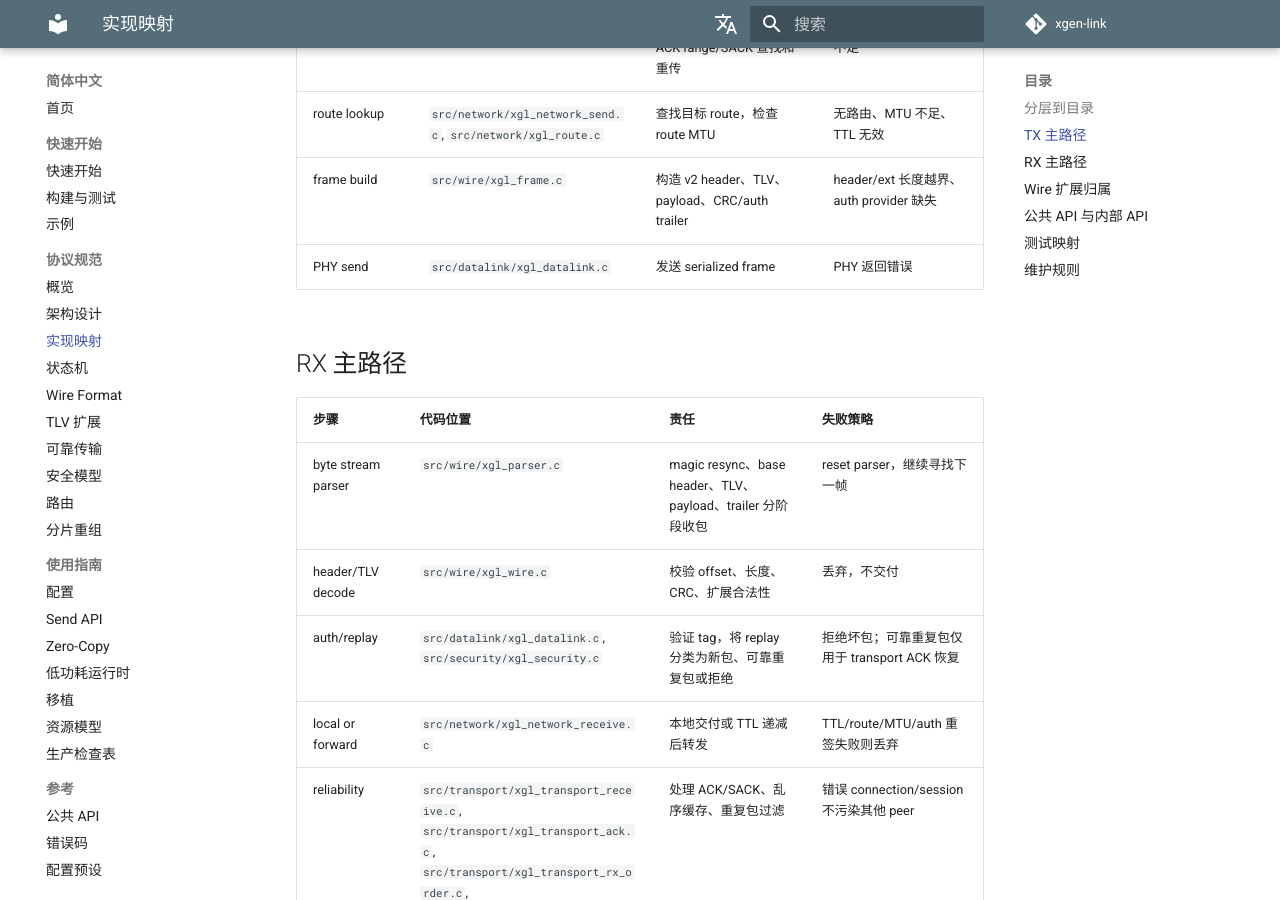
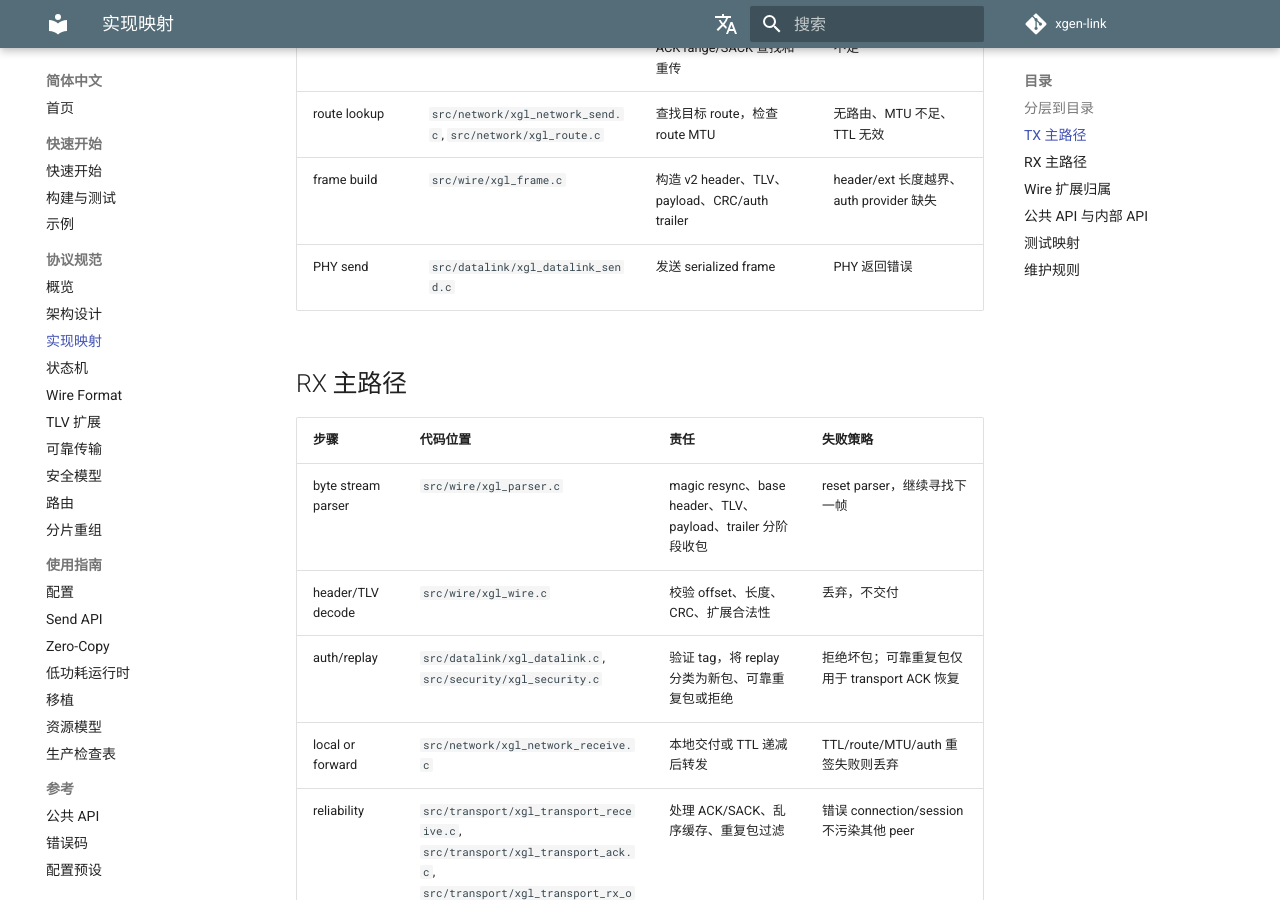
Before and after one commit to X-Gen-Lab/xgen-link, an MkDocs documentation site: the page built from docs/zh/protocol/implementation-map.md, in a window 1280 px wide and 900 px high, scrolled down 2087 px. Built offline with MkDocs 1.6.1 and Material for MkDocs 9.7.7, drawn with Linux system fonts in a browser that asks for light colours; comment, search, counter and statistics services are not loaded.

Commit message:
docs: update datalink implementation map

```diff
--- a/docs/zh/protocol/implementation-map.md
+++ b/docs/zh/protocol/implementation-map.md
@@ -9,7 +9,7 @@
 | API | `src/api` | `xgl.h`, `xgl_config.h`, `xgl_types.h` | `xgl_instance.c`, `xgl_send.c`, `xgl_stats.c`, `xgl_config.c` | 用户只通过 handle、config、send、run、stats 进入协议栈 |
 | Wire | `src/wire` | `xgl/internal/xgl_wire.h`, `xgl/internal/xgl_frame.h`, `xgl/internal/xgl_parser.h` | `xgl_wire.c`, `xgl_frame.c`, `xgl_parser.c`, `xgl_crc.c` | wire 编解码按 offset 手写，不依赖 packed struct |
 | Security | `src/security` | `xgl/internal/xgl_security.h` | `xgl_security.c` | replay window 按 source、connection、session、packet 隔离 |
-| Datalink | `src/datalink` | `xgl/internal/xgl_datalink.h` | `xgl_datalink.c` | 未通过 CRC/auth/replay 的 frame 不进入 network |
+| Datalink | `src/datalink` | `xgl/internal/xgl_datalink.h` | `xgl_datalink.c`, `xgl_datalink_send.c` | 未通过 CRC/auth/replay 的 frame 不进入 network |
 | Network | `src/network` | `xgl/internal/xgl_network.h`, `xgl/internal/xgl_route.h` | `xgl_network.c`, `xgl_network_send.c`, `xgl_network_receive.c`, `xgl_network_metadata.c`, `xgl_route.c` | route、TTL、MTU 和 forwarding 在 network 层闭环 |
 | Transport | `src/transport` | `xgl/internal/xgl_transport.h`, `xgl/internal/xgl_reliable.h`, `xgl/internal/xgl_window.h`, `xgl/internal/xgl_fragment.h`, `xgl/internal/xgl_rtt.h` | `xgl_transport.c`, `xgl_transport_send.c`, `xgl_transport_receive.c`, `xgl_transport_peer.c`, `xgl_transport_control.c`, `xgl_transport_ack.c`, `xgl_transport_retransmit.c`, `xgl_transport_rx_order.c`, `xgl_reliable.c`, `xgl_window.c`, `xgl_fragment.c`, `xgl_rtt.c` | 可靠状态按 peer key 隔离，有序交付给应用 |
 | Memory | `src/memory` | allocator/pool 头 | allocator、mempool、packet_pool、tiered_pool | production/noheap profile 不应隐式回退到堆 |
@@ -25,7 +25,7 @@
 | reliable queue | `src/transport/xgl_reliable.c` | 保存待 ACK 包，支持 ACK range/SACK 查找和重传 | reliable 队列满、内存不足 |
 | route lookup | `src/network/xgl_network_send.c`, `src/network/xgl_route.c` | 查找目标 route，检查 route MTU | 无路由、MTU 不足、TTL 无效 |
 | frame build | `src/wire/xgl_frame.c` | 构造 v2 header、TLV、payload、CRC/auth trailer | header/ext 长度越界、auth provider 缺失 |
-| PHY send | `src/datalink/xgl_datalink.c` | 发送 serialized frame | PHY 返回错误 |
+| PHY send | `src/datalink/xgl_datalink_send.c` | 发送 serialized frame | PHY 返回错误 |
 
 ## RX 主路径
 
```
Also changed, not shown: docs/en/protocol/implementation-map.md (+2 -2 lines).
